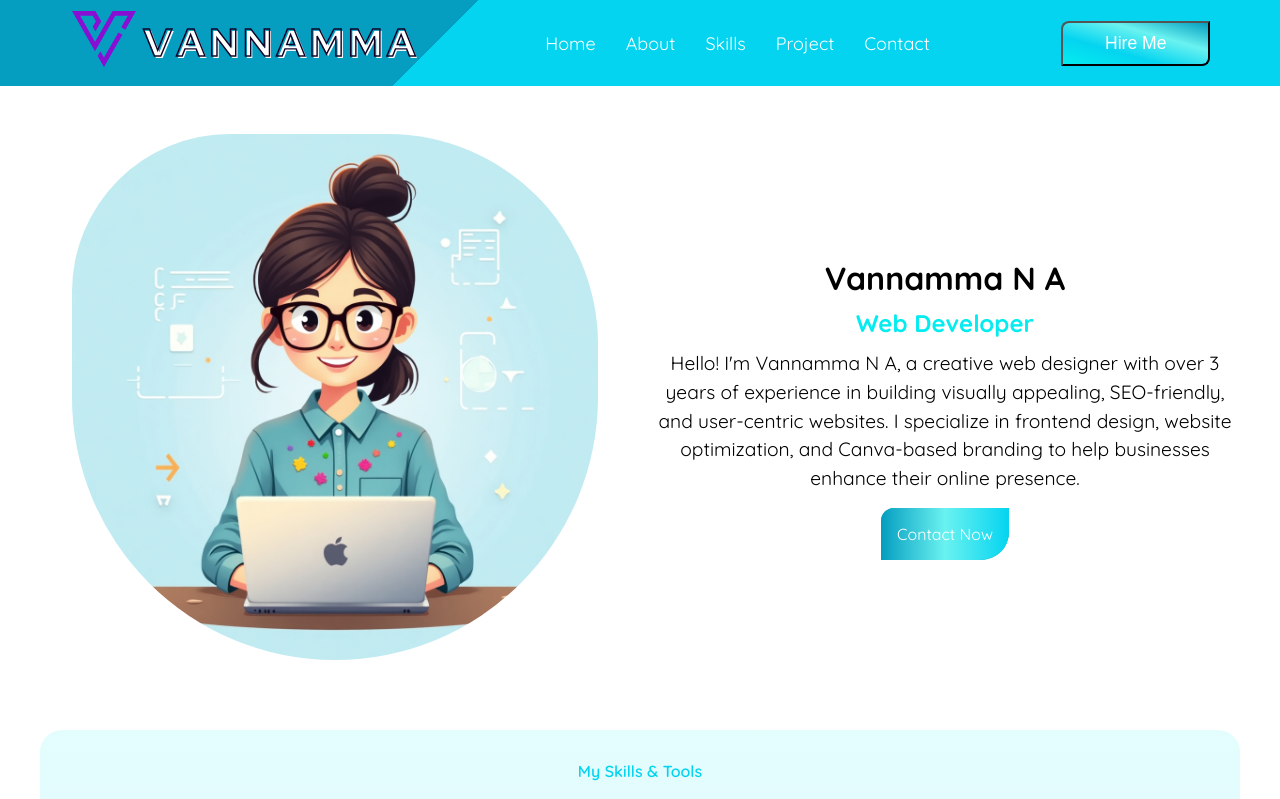
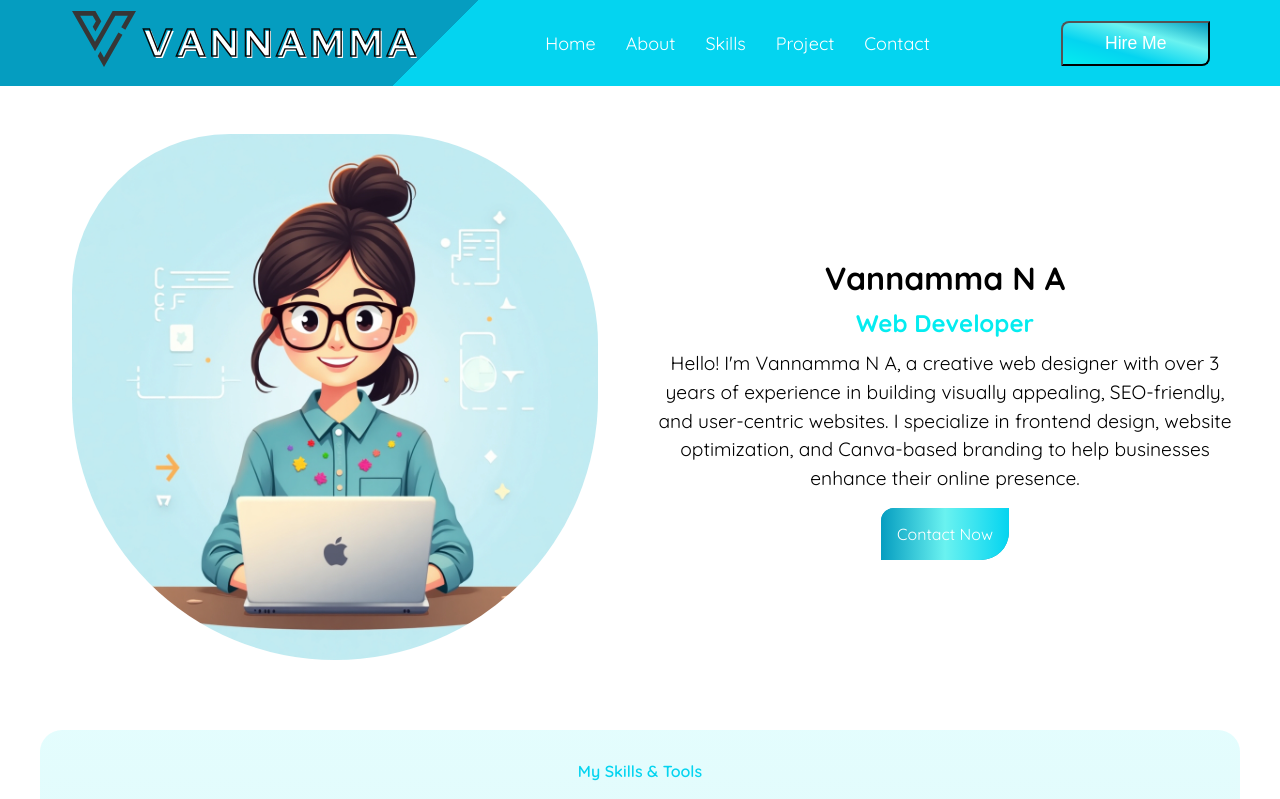
Before and after one commit to Vannamma148/react-portfolio, a React (Vite) app: page / in a window 1280 px wide. Shown: the top 799 px of the page. Built offline with nearby package versions, Linux system fonts and the light colour scheme.

Commit message:
Update index.css

```diff
--- a/src/index.css
+++ b/src/index.css
@@ -260,7 +260,9 @@ border: none;
     justify-content: center;
     align-items: center;
 } */
-
+.logo{
+filter: grayscale(1);
+}
 input[type="text"],
 input[type="email"],
 input[type="number"],
```
